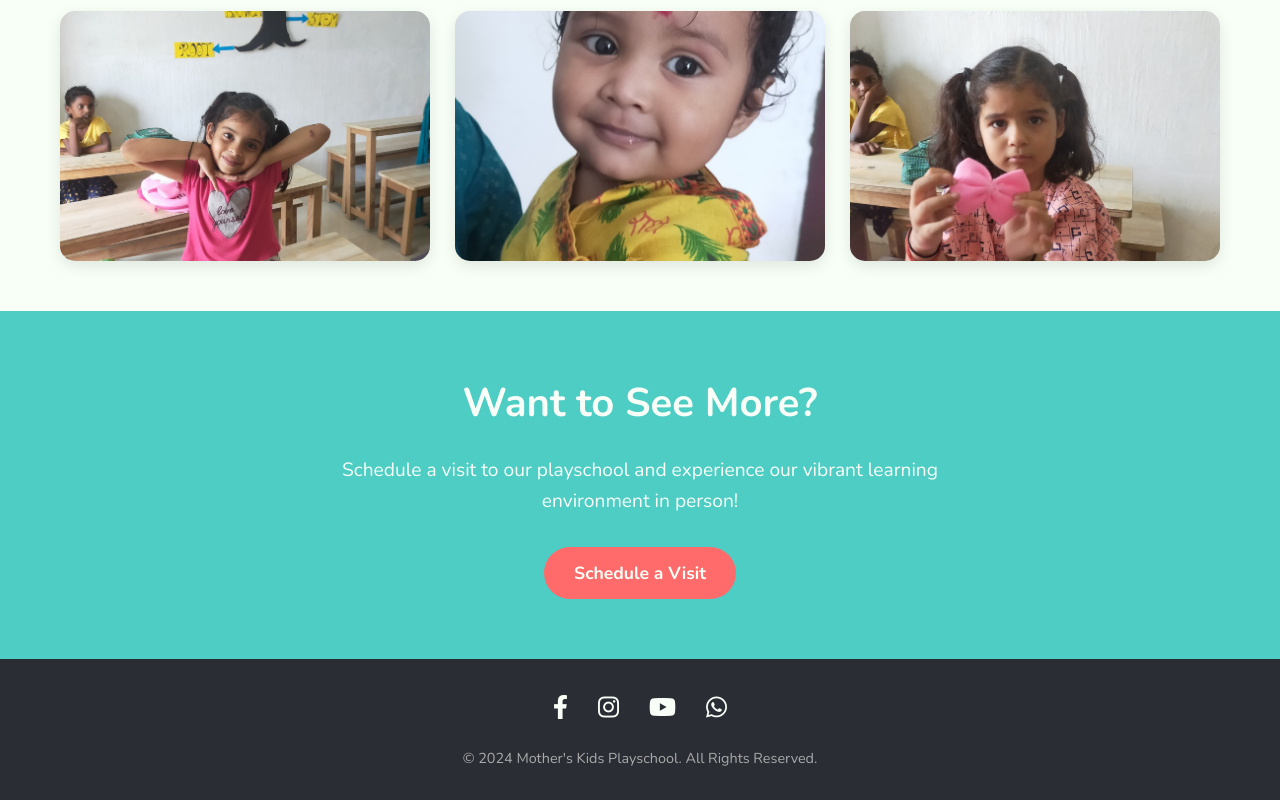
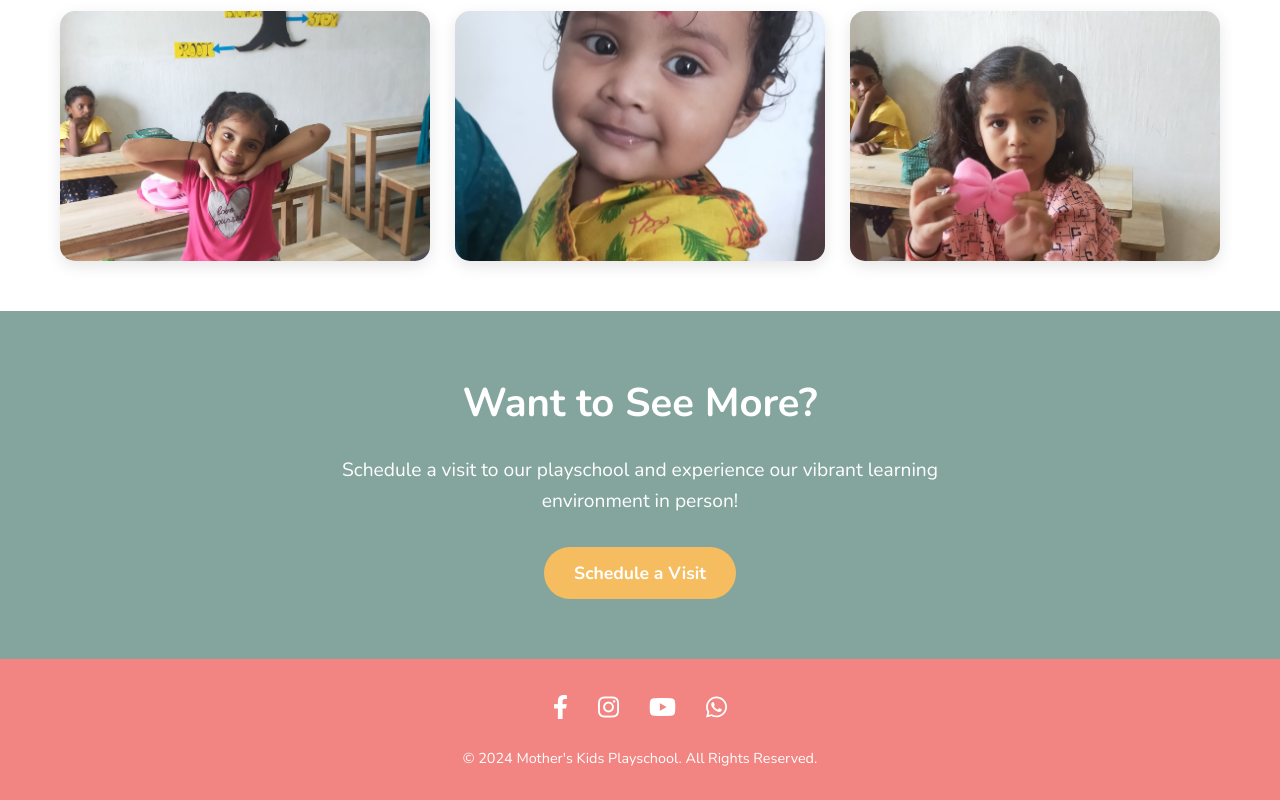
Before and after one commit to whoisadheep/motherskidsplayschool, a plain HTML site: page gallery.html in a window 1280 px wide. Shown: the part 487-1287 px from the top of the page. Drawn offline with nearby package versions, Linux system fonts and the light colour scheme.

Commit message:
Update home.css

```diff
--- a/css/home.css
+++ b/css/home.css
@@ -1,9 +1,9 @@
 :root {
-    --primary: #FF9E00;
-    --secondary: #4ECDC4;
-    --accent: #FF6B6B;
-    --light: #F7FFF7;
-    --dark: #2A2D34;
+    --primary:#f6bd60;
+    --secondary:#84a59d;
+    --accent: #f5cac3;
+    --light: #ffffff;
+    --dark: #f28482;
   }
 
   * {
@@ -25,7 +25,6 @@
     padding: 0 20px;
   }
 
- /* Mobile Navigation - Fixed right positioning */
 .mobile-nav-toggle {
     display: none;
     font-size: 1.8rem;
@@ -223,7 +222,7 @@
 
   .cta-button {
     display: inline-block;
-    background-color: var(--accent);
+    background-color: var(--primary);
     color: var(--light);
     padding: 12px 30px;
     border-radius: 30px;
@@ -236,7 +235,7 @@
   }
 
   .cta-button:hover {
-    background-color: var(--primary);
+    background-color: var(--accent);
     transform: scale(1.05);
   }
 
@@ -380,6 +379,15 @@
     height: 150px;
   }
 
+  #btn{
+    background-color: var(--secondary);
+  }
+
+  #btn:hover {
+    background-color: var(--accent);
+    transform: scale(1.05);
+  }
+
   footer {
     background-color: var(--dark);
     color: var(--light);
@@ -401,7 +409,7 @@
 
   .copyright {
     font-size: 0.9rem;
-    color: #aaa;
+    color: #fff;
   }
 
   /* Decorative elements */
```
